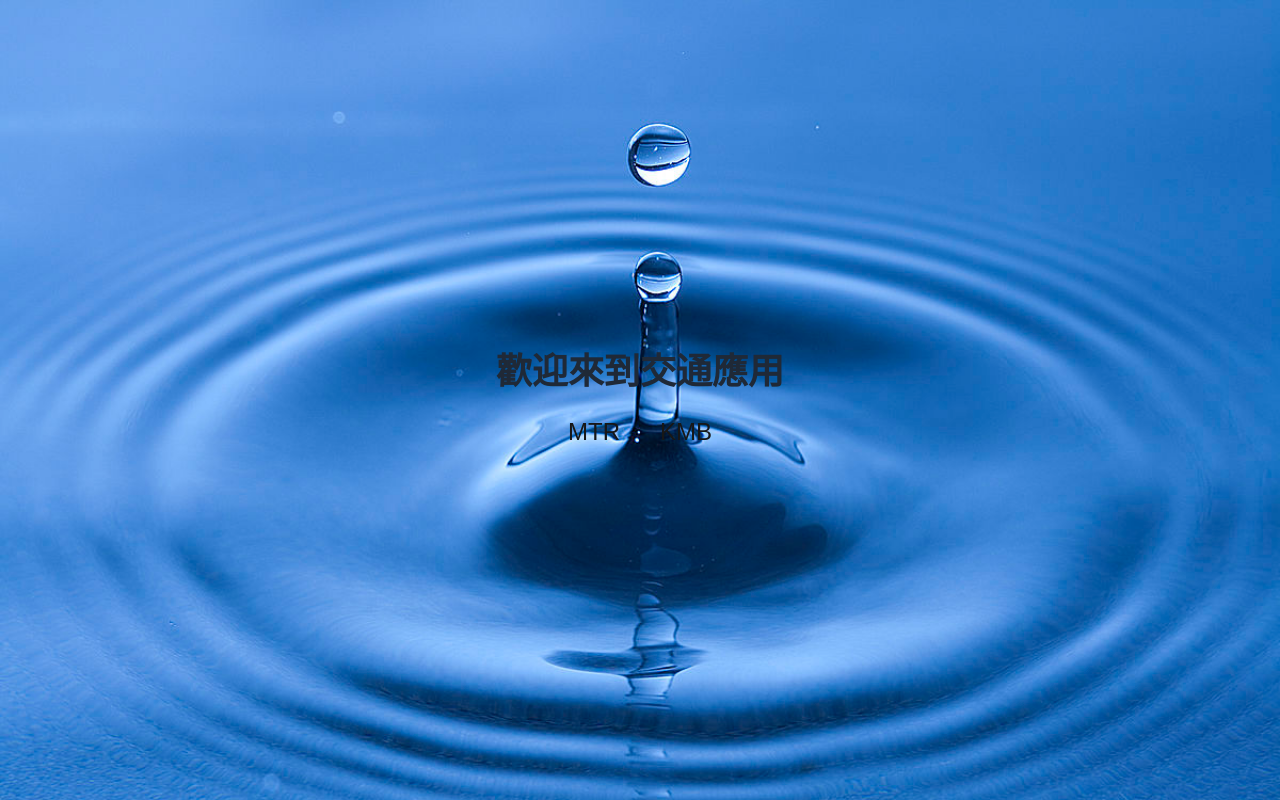
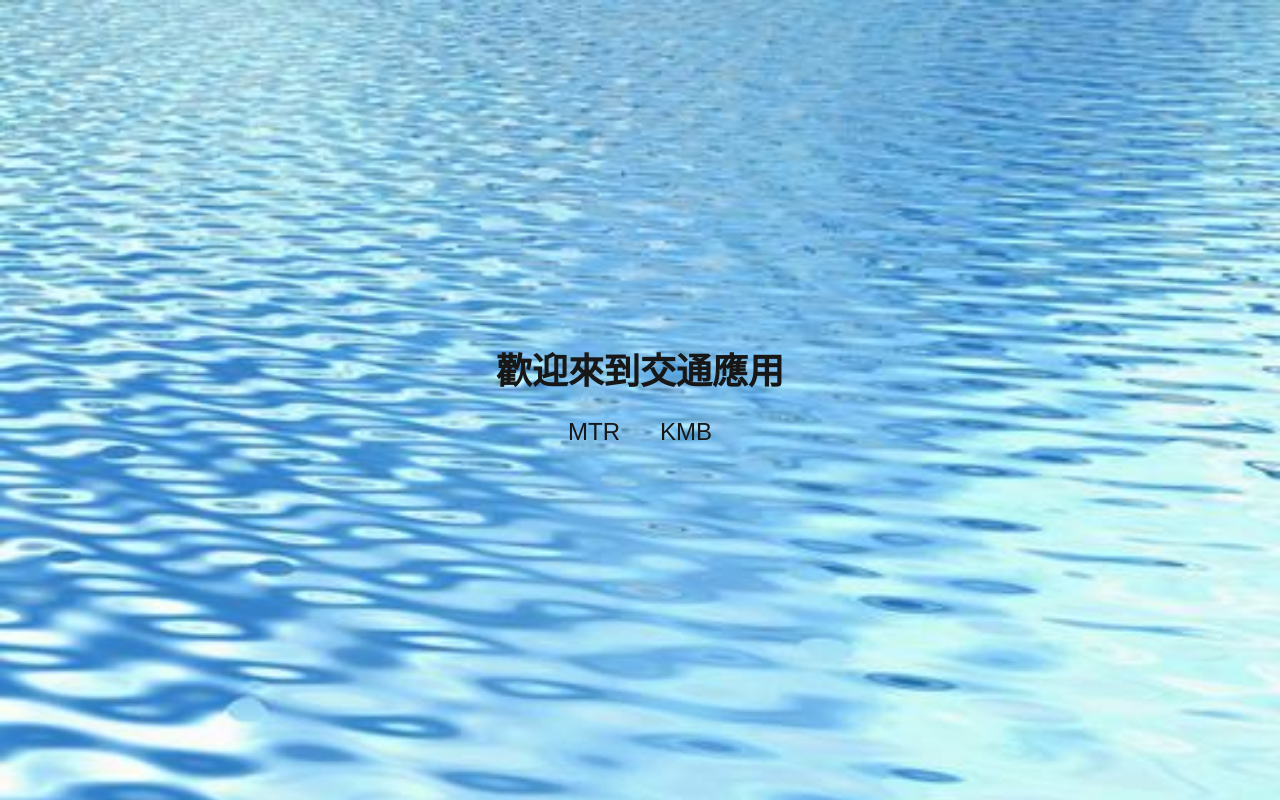
Before and after one commit to TLamT/Transport, a Next.js app: page / in a window 1280 px wide. Built offline with nearby package versions, Linux system fonts and the light colour scheme.

Commit message:
second change

```diff
--- a/src/app/page.js
+++ b/src/app/page.js
@@ -4,7 +4,7 @@
   return (
     <div className="flex flex-col items-center justify-center h-screen bg-gray-50 bg-[url('./image/img.jpg')] bg-cover">
 
-      <h1 className="text-4xl font-bold mb-6 text-gray-800">歡迎來到交通應用</h1>
+      <h1 className="text-4xl font-bold mb-6 text-black-800">歡迎來到交通應用</h1>
       <div className="flex justify-center gap-10 text-2xl">
         <Link
           className="transition-transform duration-300 ease-in-out transform hover:scale-105 hover:text-red-600"
```
Also changed, not shown: src/app/image/img.jpg.
